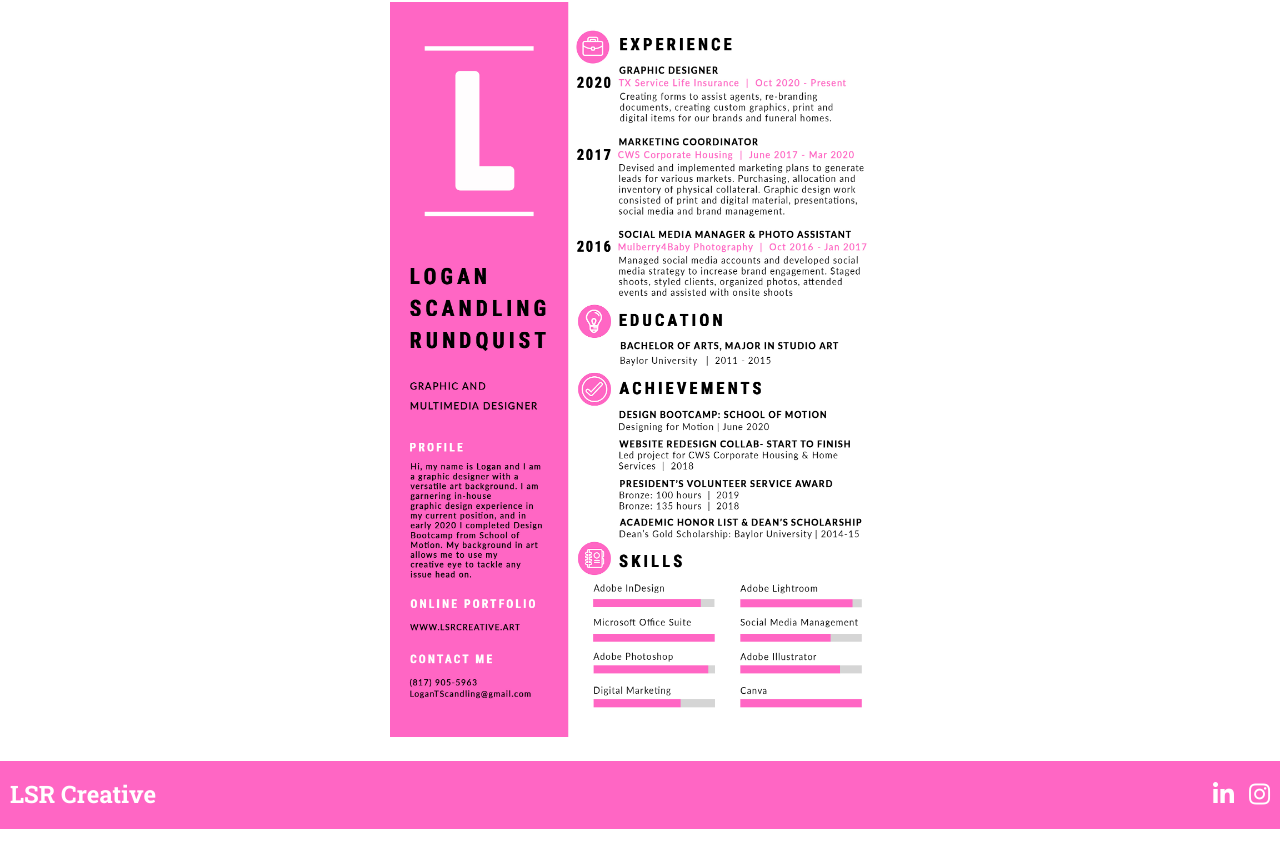
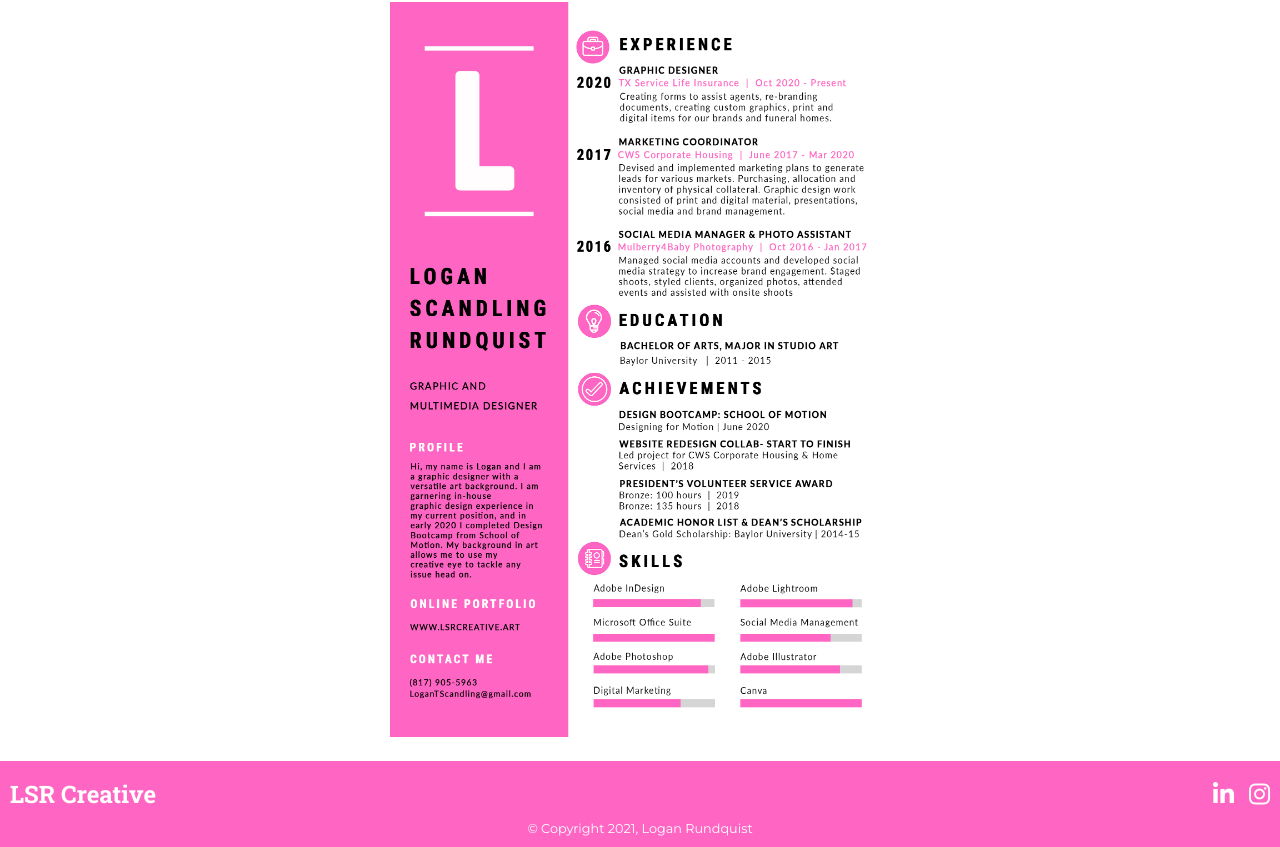
Before and after one commit to Tythyrn/Logan-Frontend, a Next.js app: page / in a window 1280 px wide. Shown: the part 1205-2052 px from the top of the page. Built offline with nearby package versions, Linux system fonts and the light colour scheme.

Commit message:
added copyright text

```diff
--- a/components/shared/Footer.jsx
+++ b/components/shared/Footer.jsx
@@ -1,10 +1,13 @@
 import Link from 'next/link';
+import { useState } from 'react';
 
 export default function navBar () {
 
+  const [currentYear, setCurrentYear] = useState(new Date().getFullYear());
 
   return (
     <footer>
+      <div className="main-footer">
         <Link href="/">
             <h2 className="footer-logo">LSR Creative</h2>
         </Link>
@@ -16,6 +19,10 @@ export default function navBar () {
                 <i className="fab fa-instagram"></i>
             </a>
         </div>
+      </div>
+      <div className="sub-footer">
+        <small>&copy; Copyright {currentYear}, Logan Rundquist</small>
+      </div>
     </footer>
   );
 }
--- a/styles/globals.css
+++ b/styles/globals.css
@@ -257,11 +257,13 @@ hr {
 /************
 *   Footer  *
 *************/
-
 footer {
   margin-top: 20px;
   padding: 10px;
   background-color: #ff66c4;
+}
+
+.main-footer {
   display: flex;
   justify-content: space-between;
 }
@@ -283,6 +285,13 @@ footer {
 
 .brand-icons i {
   margin-left: 15px;
+}
+
+.sub-footer {
+  width: 100%;
+  text-align: center;
+  margin: auto;
+  color: #fff;
 }
 
 /********************
```
